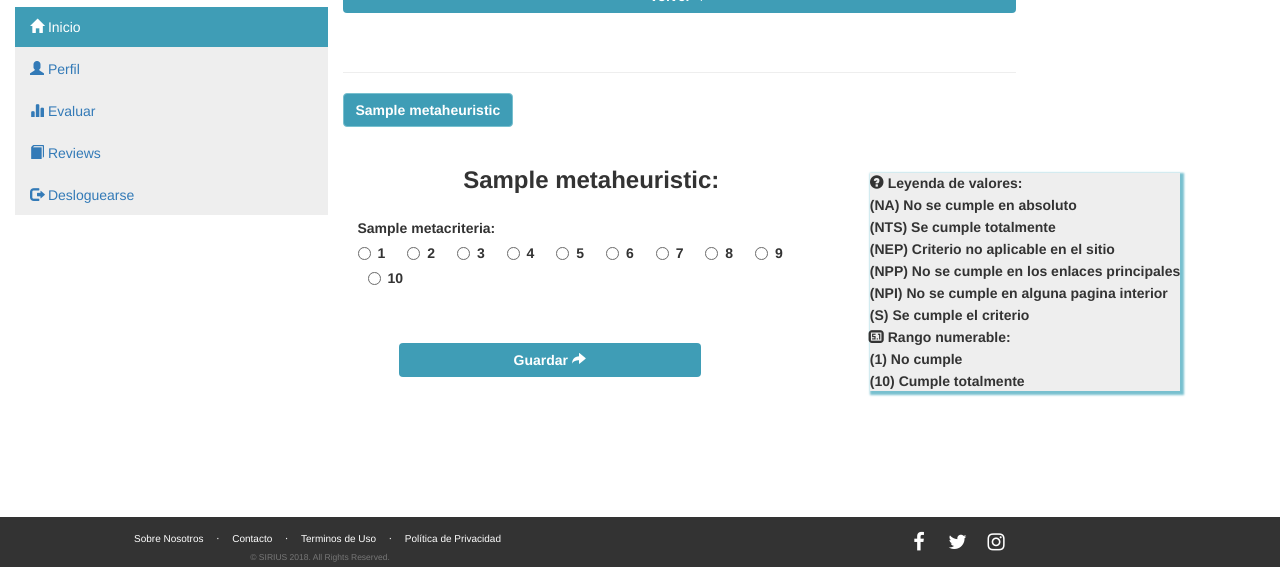
After one commit to guillermobet/SIRIUS, a Django app: page /home/edit_review/1/ in a window 1280 px wide. The commit adds this page. Shown: the part 233-800 px from the top of the page. Run offline with Django 3.2, Linux system fonts and the light colour scheme; tables that the repository leaves empty hold one stand-in row (values such as "Sample post"); some libraries are stand-ins or nearby versions.

Commit message:
Added edit review

```diff
--- /dev/null
+++ b/SIRIUS/index/templates/reviews/edit_review.html
@@ -0,0 +1,72 @@
+{% extends 'index/barMenu.html' %}
+{% load static %}
+
+{% block content %}
+<link rel="stylesheet" type="text/css" href="{% static 'interface/css/settings.css' %}">
+<link rel="stylesheet" type="text/css" href="{% static 'interface/css/tabber.css' %}">
+<script src="{% static 'js/tabber.js' %}"></script>
+
+<div class="col-md-9">
+    <div class="row">
+    	<div class="col-md-12">
+			<div class="page-header">
+			  <h1> <small> Editando Review del sitio </small> {{review.website.name}}</h1>
+			  <a href="{% url 'see_review' review.pk %}"><button type="submit" class="btn btn-group-justified azul" style="margin-top: 50px; margin-bottom: 50px;">  Volver  <span class="glyphicon glyphicon-arrow-left"></span></button></a>
+			</div>
+
+		</div> <!-- col md 12-->
+    	<div class="col-md-9" >
+			<form action = "" method="post" >
+				{% csrf_token %}
+				<div id="tabber">
+					<div id="tabber_buttons"></div>
+					{% for field in form %}
+						{% if field.field.widget.attrs.heuristic %}
+							<div id='tabber_tab{{field.field.widget.attrs.number}}'>
+								<h3 class="text-center" id="tabName"><label class="control-label col-sm-12" for="{{field.name}}" style="margin-top: 20px;">{{field.label}}:</label></h3>
+						{% elif field.field.widget.attrs.heuristic_end %}
+							</div>
+						{% else %}
+							<div class="form-group" >
+								<label class="control-label col-sm-12" for="{{field.name}}" style="margin-top: 20px;">{{field.label}}:</label>
+								<div class="col-sm-12">
+									{% for i in field %}
+										<label class="radio-inline " style="margin-right: 8px;">
+										<input type="radio" name="inlineRadioOptions" id="inlineRadio1" value="option1" > {{i}}
+										</label>
+									{% endfor%}
+								</div>
+							</div>
+						{% endif %}
+					{% endfor %}
+				</div>
+				<div class="form-group" >
+					<div class="col-sm-8 col-sm-offset-1">
+						<button type="submit" href="/home/evaluate/1" class="btn btn-group-justified azul" style="margin-top: 50px; margin-bottom: 50px;">  Guardar  <span class="glyphicon glyphicon-share-alt"></span></button>
+					</div>
+				</div>
+
+			</form>
+
+    	</div>
+    <div class="col-md-2 col-xs-12">
+		<nav id="myScrollspy">
+	      <ul class="nav nav-pills nav-stacked flotanteMenu " data-spy="affix" >
+	      	<li><strong><span class="glyphicon glyphicon-question-sign"></span> Leyenda de valores: </strong></li>
+	        <li><strong>(NA) No se cumple en absoluto</strong></li>
+			<li><strong>(NTS) Se cumple totalmente</strong></li>
+			<li><strong>(NEP) Criterio no aplicable en el sitio</strong></li>
+			<li><strong>(NPP) No se cumple en los enlaces principales</strong></li>
+			<li><strong>(NPI) No se cumple en alguna pagina interior</strong></li>
+			<li><strong>(S) Se cumple el criterio</strong></li>
+			<li><strong><span class="glyphicon glyphicon-sound-5-1"></span> Rango numerable: </strong></li>
+			<li><strong>(1) No cumple</strong></li>
+			<li><strong>(10) Cumple totalmente</strong></li>
+	      </ul>
+	    </nav>
+    </div>
+    </div>
+</div>
+
+
+{% endblock %}
--- a/SIRIUS/index/templates/reviews/ver_review.html
+++ b/SIRIUS/index/templates/reviews/ver_review.html
@@ -3,6 +3,7 @@
 {% load addcssclass %}
 
 {% block content %}
+	<link rel="stylesheet" type="text/css" href="{% static 'interface/css/settings.css' %}">
 	<link rel="stylesheet" type="text/css" href="{% static 'interface/css/tabber.css' %}">
 	<script src="{% static 'js/tabber.js' %}"></script>
 
@@ -11,6 +12,7 @@
 			<div class="col-md-12">
 				<div class="page-header">
 				  <h1><small> Review de</small> {{review.website.name}}</h1>
+				  <a href="{% url 'edit_review' review.pk %}"><button type="submit" class="btn btn-group-justified azul" style="margin-top: 50px; margin-bottom: 50px;">  Editar  <span class="glyphicon glyphicon-edit centro"></span></button></a>
 				</div>
 			</div> <!-- col md 12-->
 
--- a/SIRIUS/index/urls.py
+++ b/SIRIUS/index/urls.py
@@ -31,4 +31,5 @@ urlpatterns = [
 	# Reviews
 	path("home/reviews", views.reviews, name="reviews"),
 	path("home/reviews/<int:review_id>/", views.see_review, name="see_review"),
+	path("home/edit_review/<int:review_id>/", views.edit_review, name="edit_review"),
 ]
--- a/SIRIUS/index/views.py
+++ b/SIRIUS/index/views.py
@@ -94,8 +94,9 @@ def evaluate_items(request, review_id):
 					meta_criteria = meta_criteria,
 					value = form.cleaned_data[value]
 				)
+
+			messages.success(request, 'Review registrado con exito')
 			return HttpResponseRedirect(reverse('home', args=(), kwargs={}))
-			print('Form is valid!')
 
 	return render(request, "evaluate/evaluateItems.html", context)
 
@@ -141,7 +142,13 @@ def reviews(request):
 @student_required
 def see_review(request, review_id):
 	user = request.user
-	review = Review.objects.get(id = review_id)
+	try:
+		review = Review.objects.get(id = review_id)
+	except Review.DoesNotExist:
+		messages.error(request, 'La review que tratas de acceder no existe')
+		return HttpResponseRedirect(reverse('reviews', args=(), kwargs={}))
+
+
 	review_items = {}
 
 	# Armo diccionario con el meta modelo y sus valores asignados
@@ -166,6 +173,54 @@ def see_review(request, review_id):
 			   'review_items' : review_items
 			   }
 	return render(request, 'reviews/ver_review.html', context)
+
+def edit_review(request, review_id):
+
+	# Process inputed data and save results
+	if request.method == 'POST':
+		form = ReviewItemsForm(request.POST)
+		if form.is_valid():
+			review = Review.objects.get(pk = review_id)
+			for value in form.cleaned_data:
+				split = value.split('_')
+				if(len(split) != 4):
+					continue
+				criteria_id = int(split[3])
+				meta_criteria = MetaCriteria.objects.get(pk = criteria_id)
+				criterion = Criteria.objects.get(review = review, meta_criteria = meta_criteria)
+				criterion.value = form.cleaned_data[value]
+				criterion.save()
+			messages.success(request, 'Review editada de manera exitosa')
+			return HttpResponseRedirect(reverse('reviews', args=(), kwargs={}))
+
+	# Search for the requested review and redirect if it doesnt exist
+	try:
+		review = Review.objects.get(pk = review_id)
+	except Review.DoesNotExist:
+		messages.error(request, 'La Review que tratas de editar no existe')
+		return HttpResponseRedirect(reverse('reviews', args=(), kwargs={}))
+
+	# Setting up data dict with the data from the review for the form
+	data = {}
+	heuristics = MetaHeuristic.objects.all()
+	for heuristic in heuristics:
+		data['H_'+str(heuristic.pk)] = None
+		meta_criteria = MetaCriteria.objects.filter(heuristic = heuristic)
+		for meta_criterion in meta_criteria:
+			try:
+				criterion = Criteria.objects.get(meta_criteria = meta_criterion, review = review)
+				criterion_value = criterion.value
+			except Criteria.DoesNotExist:
+				criterion_value = None
+			data['H_'+str(heuristic.pk)+'_C_'+str(meta_criterion.pk)] = criterion_value
+		data['H_'+str(heuristic.pk)+'_END'] = None
+
+	form = ReviewItemsForm(data)
+	context = {'form' : form,
+			   'review' : review
+			   }
+
+	return render(request, 'reviews/edit_review.html', context)
 
 @admin_required
 def meta_heuristics(request, meta_heuristic_id = None):
@@ -328,17 +383,3 @@ def delete_meta_criterion(request, meta_criterion_id):
 		messages.error(request, 'El Criterio que esta tratando de eliminar no existe')
 
 	return HttpResponseRedirect(reverse('meta_criteria', args=(), kwargs={}))
-
-def pagination(request):
-
-	if(request.method == 'POST'):
-		form = ReviewItemsForm(request.POST)
-		if(form.is_valid()):
-			for key, value in form.cleaned_data.items():
-				print("%s: %s"%(key, value))
-			print('EVERYTHING GOOD')
-
-	form = ReviewItemsForm()
-	context = { 'form' : form }
-
-	return render(request, 'pagination.html', context)
--- a/SIRIUS/static/interface/css/tabber.css
+++ b/SIRIUS/static/interface/css/tabber.css
@@ -15,3 +15,15 @@
 	border-color: #78c0cf;
 	color:white;
 }
+
+a:link {
+    text-decoration: none;
+}
+
+a:visited {
+    text-decoration: none;
+}
+
+a:hover {
+	text-decoration: none;
+}
```
Also changed, not shown: cosas_pendientes.md (+10 -10 lines).
